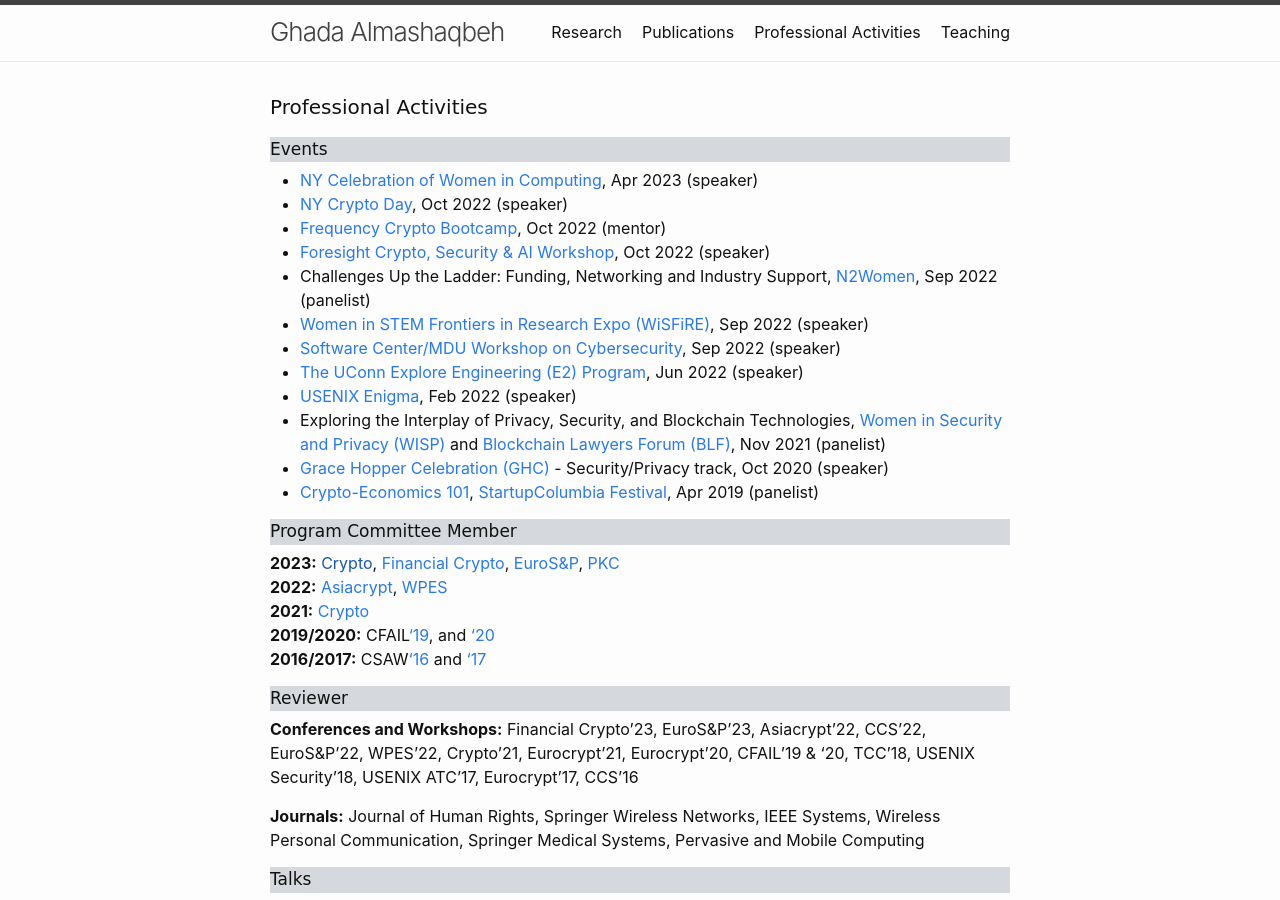
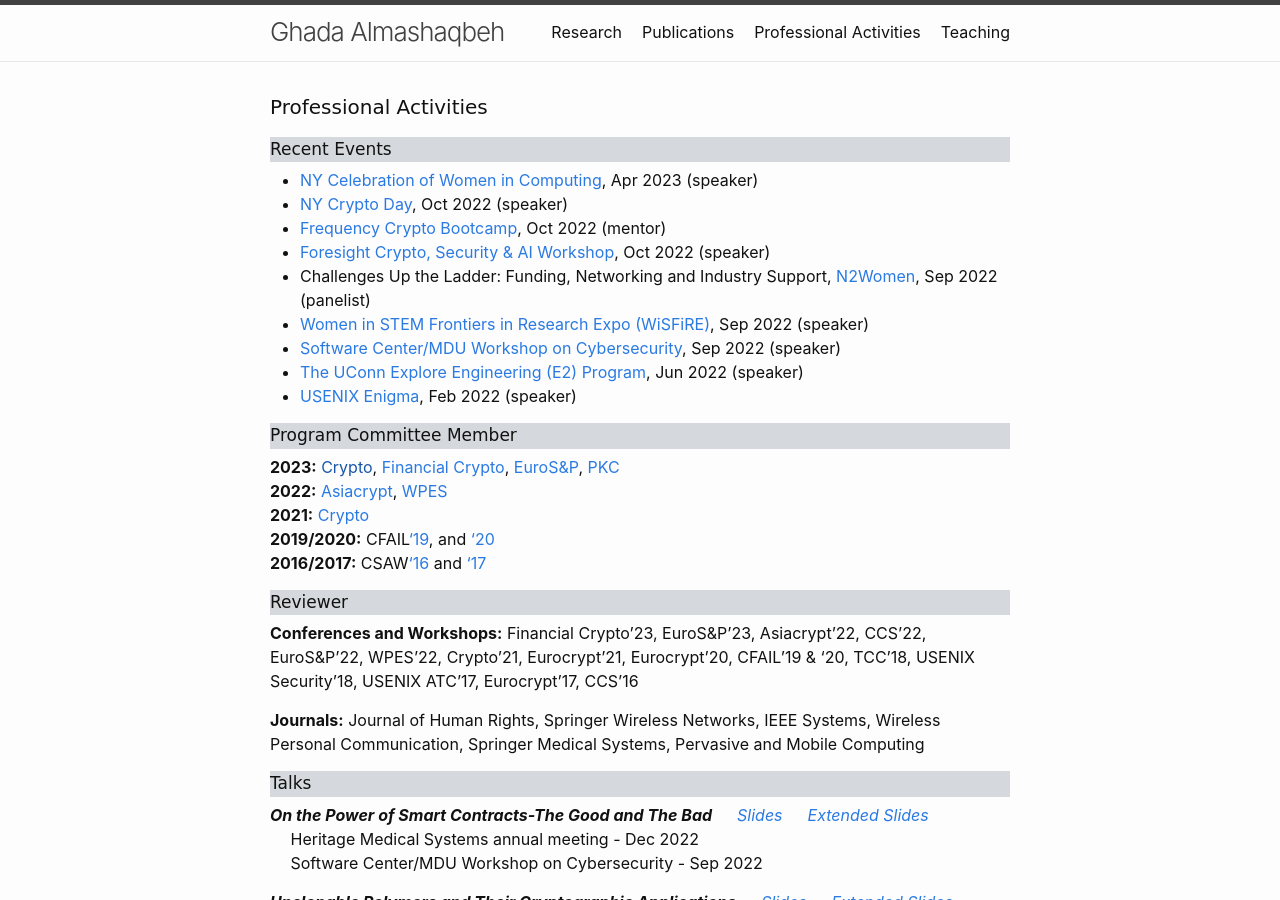
Before and after one commit to GhadaAlmashaqbeh/GhadaAlmashaqbeh.github.io, a Jekyll site: the page built from 03-talks.md, in a window 1280 px wide and 900 px high. Built offline with Jekyll 4.4.1, drawn with Linux system fonts in a browser that asks for light colours.

Commit message:
update talks

```diff
--- a/03-talks.md
+++ b/03-talks.md
@@ -6,7 +6,7 @@
 
 <h4 style="font-family: 'Comic Sans MS'; margin-top: -30px;">Professional Activities</h4>
 
-<div style="font-family: 'Comic Sans MS'; font-size:17px; background-color:rgb(213, 216, 220);margin-bottom:6px;">Events</div>
+<div style="font-family: 'Comic Sans MS'; font-size:17px; background-color:rgb(213, 216, 220);margin-bottom:6px;">Recent Events</div>
 
 * [NY Celebration of Women in Computing](https://nycwic.org/), Apr 2023 (speaker) <br/>
 * [NY Crypto Day](https://nycryptoday.wordpress.com/2022/09/), Oct 2022 (speaker) <br/>
@@ -17,9 +17,6 @@
 * [Software Center/MDU Workshop on Cybersecurity](https://www.software-center.se/event/ws_cybersecurity_mdu/), Sep 2022 (speaker) <br/>
 * [The UConn Explore Engineering (E2) Program](https://inclusion.engr.uconn.edu/explore-engineering/), Jun 2022 (speaker) <br/>
 * [USENIX Enigma](https://www.usenix.org/conference/enigma2022), Feb 2022 (speaker)
-* Exploring the Interplay of Privacy, Security, and Blockchain Technologies, [Women in Security and Privacy (WISP)](https://www.wisporg.com/) and [Blockchain Lawyers Forum (BLF)](https://www.blockchainlawyersforum.com/), Nov 2021 (panelist) <br/>
-* [Grace Hopper Celebration (GHC)](https://ghc.anitab.org/) - Security/Privacy track, Oct 2020 (speaker) <br/>
-* [Crypto-Economics 101](https://startup-columbia.squarespace.com/panels-keynotes/2019/04/06/crypto-economics-101), [StartupColumbia Festival](https://www.startupcolumbia.org/2019-festival), Apr 2019 (panelist)
 
 
 <div style="font-family: 'Comic Sans MS'; font-size:17px; background-color:rgb(213, 216, 220);margin-bottom:6px;">Program Committee Member</div>
```
